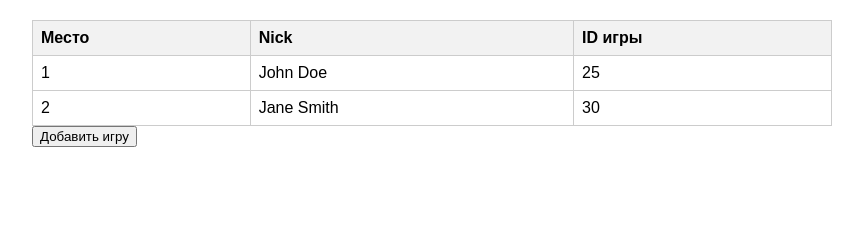
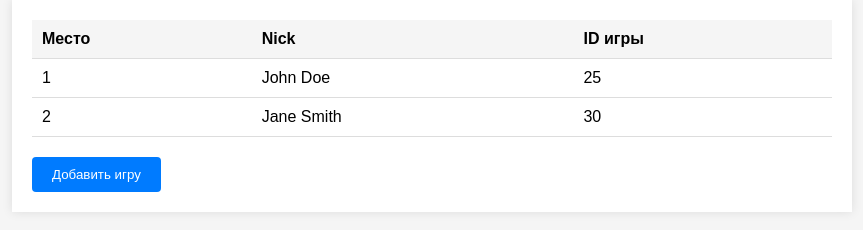
Before and after one commit to Saydix/ShelterRankedStats, a plain HTML site: page index.html in a window 1280 px wide. Shown: the whole page, without its empty margins (208-1071 px from the left). Drawn offline with Linux system fonts and the light colour scheme.

Commit message:
add parser site 1.2

```diff
--- a/style.css
+++ b/style.css
@@ -1,59 +1,50 @@
 @charset "UTF-8";
 /*Обнуление*/
 @import url("https://fonts.googleapis.com/css2?family=Oswald&family=Poppins:ital,wght@0,100;1,100&family=Roboto:wght@300&display=swap");
+
 body {
   font-family: Arial, sans-serif;
   margin: 0;
   padding: 0;
+  background-color: #f5f5f5;
 }
 
 .container {
   max-width: 800px;
   margin: 0 auto;
   padding: 20px;
+  background-color: #fff;
+  box-shadow: 0px 0px 10px rgba(0, 0, 0, 0.1);
 }
 
+/* Стили для таблицы */
 table {
   width: 100%;
   border-collapse: collapse;
-  border: 1px solid #ccc;
+  margin-bottom: 20px;
 }
 
 th, td {
-  border: 1px solid #ccc;
-  padding: 8px;
+  padding: 10px;
   text-align: left;
+  border-bottom: 1px solid #ddd;
 }
 
 th {
-  background-color: #f2f2f2;
-  font-weight: bold;
+  background-color: #f5f5f5;
 }
 
-/* styles.css */
-.modal {
-  display: none;
-  position: fixed;
-  top: 0;
-  left: 0;
-  width: 100%;
-  height: 100%;
-  background-color: rgba(0, 0, 0, 0.7);
-  align-items: center;
-  justify-content: center;
+/* Стили для кнопки */
+.addGame {
+  background-color: #007bff;
+  color: #fff;
+  border: none;
+  padding: 10px 20px;
+  border-radius: 4px;
+  cursor: pointer;
+  transition: background-color 0.3s ease;
 }
 
-.modal-content {
-  background-color: white;
-  padding: 20px;
-  border-radius: 5px;
-  position: relative;
+.addGame:hover {
+  background-color: #0056b3;
 }
-
-.close {
-  position: absolute;
-  top: 10px;
-  right: 10px;
-  font-size: 20px;
-  cursor: pointer;
-}
```
